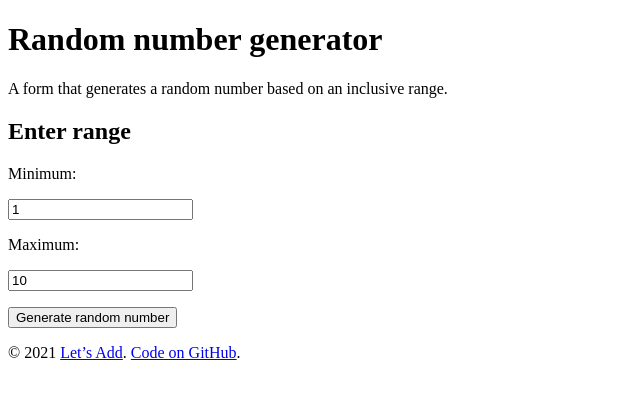
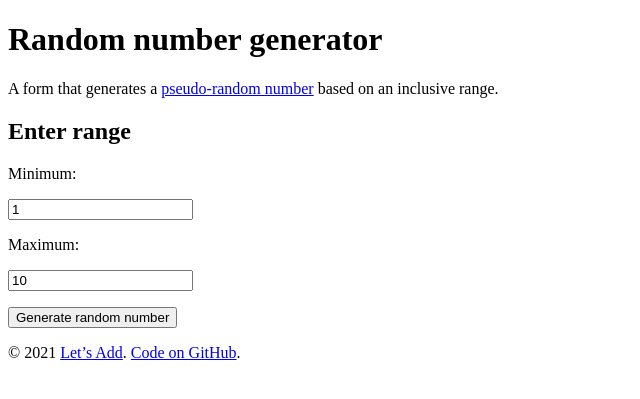
Before and after one commit to richardcornish/letsadd, a Django app: page /random/ in a window 1280 px wide. Shown: the part 34-433 px from the top of the page, without its empty margins (0-640 px from the left). Run offline with Django 3.2, Linux system fonts and the light colour scheme; some libraries are stand-ins or nearby versions.

Commit message:
Made template more consistent

```diff
--- a/letsadd/templates/rando/random_form.html
+++ b/letsadd/templates/rando/random_form.html
@@ -10,7 +10,7 @@
 
 <h1>Random number generator</h1>
 
-<p>A form that generates a random number based on an inclusive range.</p>
+<p>A form that generates a <a href="https://docs.python.org/3/library/random.html">pseudo-random number</a> based on an inclusive range.</p>
 
 <h2>Enter range</h2>
 
@@ -33,7 +33,7 @@
     <p><button type="submit">Generate random number</button></p>
 </form>
 
-{% if number %}
+{% if form.cleaned_data %}
 
 <h2>Result</h2>
 
```
